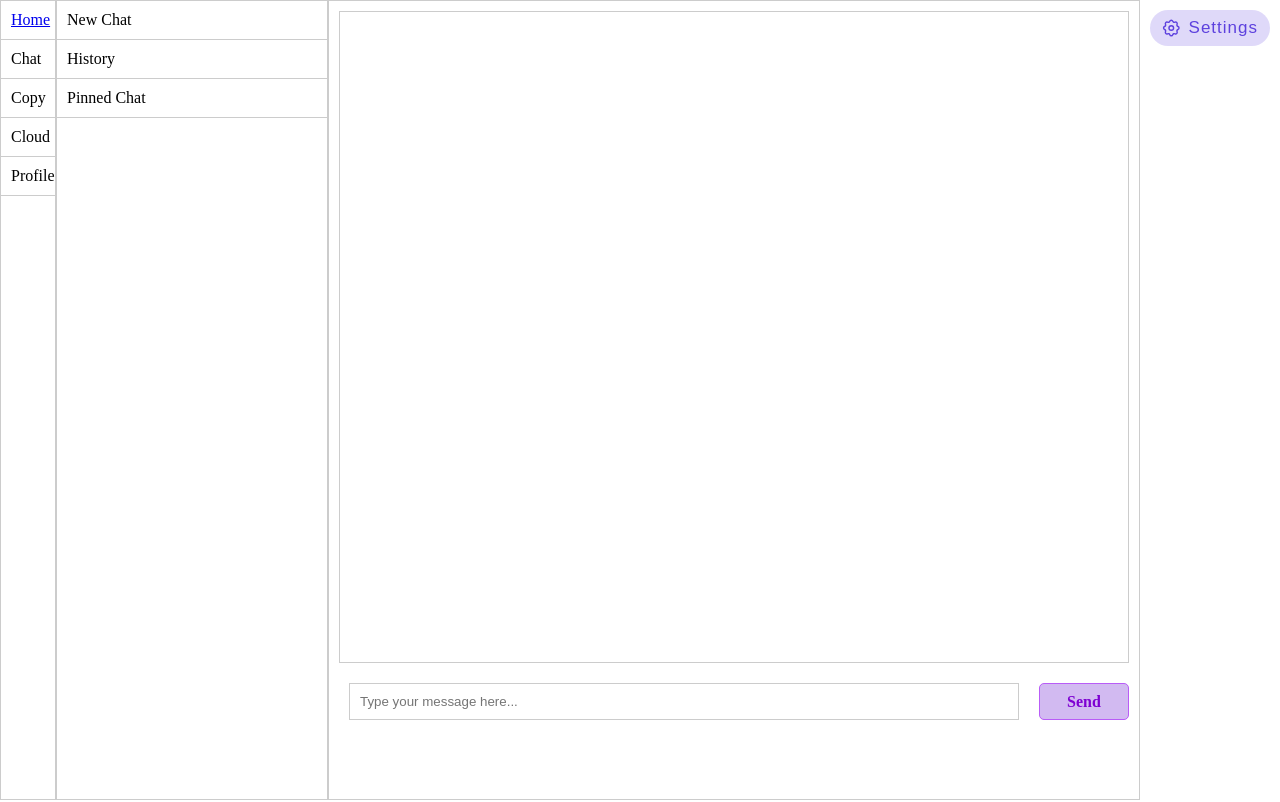
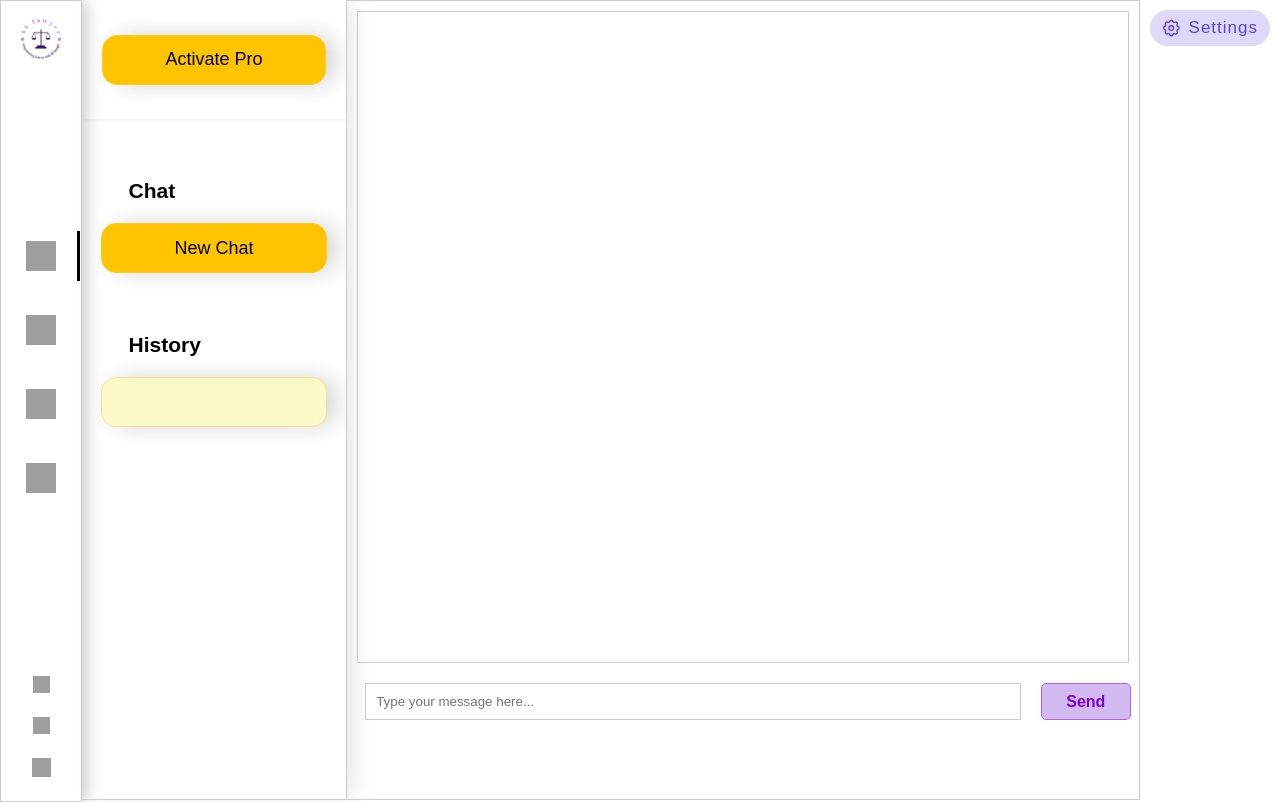
Before and after one commit to aniketsharma953/Legal-bot, a Flask app: page /newpage in a window 1280 px wide. Run offline with Flask 3, Linux system fonts and the light colour scheme; parts of the project's set-up code (start-up, migrations or seed data) failed here and were passed over; grey boxes are pictures that could not be loaded.

Commit message:
Changes in the project design

```diff
--- a/static/css/styles2.css
+++ b/static/css/styles2.css
@@ -2,16 +2,38 @@ body,
 html {
   height: 100%;
   margin: 0;
+  font-family: Red Hat Display, sans-serif;
 }
 .container {
   display: flex;
   height: 100%;
 }
 .left {
-  flex: 0.2;
+  display: flex;
+  flex-direction: column; /* Arrange children vertically */
+  justify-content: space-between; /* Distribute children with equal space between them */
+  height: 100vh;
   border: 1px solid #ccc;
   overflow-y: auto;
+  width: 5rem;
+  box-shadow: 5px 0 15px rgba(0, 0, 0, 0.2);
 }
+
+#options {
+  align-self: center; /* Center the second child div vertically */
+}
+
+#options > .option {
+  margin-bottom: 10px;
+  text-align: center;
+  padding: 10px; /* Add space between child divs */
+}
+
+#options > div {
+  margin-top: 20px;
+  border: none;
+}
+
 .navigation-card {
   width: fit-content;
   height: fit-content;
@@ -43,7 +65,12 @@ html {
 .middle {
   flex: 1;
   border: 1px solid #ccc;
+  width: 100%;
   overflow-y: auto;
+  display: flex;
+  flex-direction: column;
+  border: white;
+  box-shadow: 10px 0 25px -3px rgba(0, 0, 0, 0.1);
 }
 .right {
   flex: 3;
@@ -132,8 +159,9 @@ html {
   margin: 10px;
   padding: 10px;
   max-width: 500px;
-  background-color: #05bcff;
+  background-color: #000000;
   border-radius: 5px;
+  color: white;
 }
 
 .bot-message {
@@ -141,9 +169,10 @@ html {
   float: left;
   padding: 10px;
   max-width: 500px;
-  background-color: #00ff55;
+  background-color: #fefefe;
   border-radius: 5px;
   margin: 10px;
+  color: black;
 }
 
 .hidden {
@@ -195,3 +224,116 @@ html {
     transform: translate(0.1px);
   }
 }
+
+.option-img {
+  transition: transform 0.3s ease; /* Add smooth transition */
+}
+
+.option-img:hover {
+  transform: scale(1.1); /* Increase scale for active option */
+}
+
+.home {
+  width: 50px;
+  height: 50px;
+  padding: 10px;
+  display: flex;
+  justify-content: center;
+  align-items: center;
+  margin-top: 5px;
+  text-align: center;
+  align-self: center;
+}
+
+.menu {
+  width: 50px;
+  padding: 10px;
+  display: flex;
+  flex-direction: column;
+  justify-content: center;
+  align-items: center;
+  margin-top: 5px;
+  align-self: center;
+}
+
+.menu > div {
+  margin: 10px;
+  text-align: center;
+}
+
+.option {
+  position: relative; /* Position the container relatively */
+}
+
+.option::after {
+  content: "";
+  position: absolute;
+  top: 0;
+  right: -14.2px; /* Adjust as needed */
+  width: 3px;
+  height: 93%;
+  background-color: black;
+  display: none; /* Initially hide the line */
+}
+
+.option.active::after {
+  display: block; /* Show the line when option is active */
+}
+
+#pro {
+  height: 120px;
+  width: auto;
+  border: white;
+  box-shadow: 1px 0 5px rgba(0, 0, 0, 0.1);
+  display: flex;
+  justify-content: center;
+  align-items: center;
+}
+
+.active-pro {
+  display: flex;
+  justify-content: center;
+  align-items: center;
+  font-size: 18px;
+  padding: 6px 12px;
+  gap: 8px;
+  height: 36px;
+  width: 200px;
+  border: none;
+  background: #ffc400;
+  border-radius: 15px;
+  cursor: pointer;
+  margin: 10px;
+  border: 1px solid #ffcc23;
+  box-shadow: 10px 0 25px -3px rgba(0, 0, 0, 0.2);
+}
+
+#tabs {
+  height: 100vh;
+}
+
+.chat-button {
+  display: flex;
+  justify-content: center;
+  align-items: center;
+}
+
+.chat {
+  margin: 50px 0px;
+  display: flex;
+  flex-direction: column;
+  justify-content: center;
+  align-items: center;
+}
+
+.lable_chat {
+  width: 70%;
+  font-size: 21px;
+  font-weight: bolder;
+  margin-bottom: 10px;
+}
+
+#history {
+  border: 1px solid #fae191;
+  background-color: rgb(253, 250, 202);
+}
--- a/static/js/script2.js
+++ b/static/js/script2.js
@@ -55,10 +55,36 @@ document.addEventListener("DOMContentLoaded", async function () {
     }
   });
 
-  var chatOption = document.getElementById("chat");
-  var middleDiv = document.getElementById("middle");
+  const middleDiv = document.getElementById("middle");
+  const options = document.querySelectorAll(".option"); // Corrected selector
+  const optionsImages = document.querySelectorAll(".option-img"); // Corrected selector
+  const alterImages = [
+    "https://img.icons8.com/ios-filled/50/speech-bubble-with-dots.png",
+    "https://img.icons8.com/ios-filled/50/google-docs.png",
+    "https://img.icons8.com/ios-filled/50/cloud.png",
+    "https://img.icons8.com/fluency-systems-filled/48/user.png",
+  ];
 
-  chatOption.addEventListener("click", function () {
-    middleDiv.classList.toggle("hidden");
+  const imageSrc = Array.from(optionsImages).map((element) => {
+    // Corrected method
+    return element.src;
+  });
+
+  optionsImages[0].src = alterImages[0];
+  options[0].classList.add("active");
+
+  options.forEach((element, index) => {
+    element.addEventListener("click", function () {
+      optionsImages.forEach((img, i) => {
+        img.src = imageSrc[i];
+      });
+
+      options.forEach((option) => {
+        option.classList.remove("active");
+      });
+
+      optionsImages[index].src = alterImages[index];
+      element.classList.add("active");
+    });
   });
 });
--- a/templates/newpage.html
+++ b/templates/newpage.html
@@ -13,18 +13,104 @@
   <body>
     <div class="container">
       <div class="left">
-        <div class="option"><a href="/">Home</a></div>
-        <div class="option" id="chat">Chat</div>
-        <!-- Added id "chat" to the Chat option -->
-        <div class="option">Copy</div>
-        <div class="option">Cloud</div>
-        <div class="option">Profile</div>
+        <div class="home">
+          <a href="/">
+            <img
+              width="40"
+              height="40"
+              src="{{ url_for('static',filename='img/png/logo-no-background.png') }}"
+              alt=""
+            />
+          </a>
+        </div>
+        <div id="options">
+          <div class="option" id="chat">
+            <img
+              width="30"
+              height="30"
+              src="https://img.icons8.com/ios/50/speech-bubble-with-dots--v1.png"
+              alt="chat-message--v1"
+              class="option-img"
+            />
+          </div>
+          <div class="option">
+            <img
+              width="30"
+              height="30"
+              src="https://img.icons8.com/ios/50/google-docs.png"
+              alt="google-docs"
+              class="option-img"
+            />
+          </div>
+          <div class="option">
+            <img
+              width="30"
+              height="30"
+              src="https://img.icons8.com/ios/50/cloud--v1.png"
+              alt="cloud--v1"
+              class="option-img"
+            />
+          </div>
+          <div class="option">
+            <img
+              width="30"
+              height="30"
+              src="https://img.icons8.com/fluency-systems-regular/48/user--v1.png"
+              alt="user"
+              class="option-img"
+            />
+          </div>
+        </div>
+        <div class="menu">
+          <div>
+            <img
+              width="17"
+              height="17"
+              src="https://img.icons8.com/ios/50/info--v1.png"
+              alt="info--v1"
+            />
+          </div>
+          <div>
+            <img
+              width="17"
+              height="17"
+              src="https://img.icons8.com/fluency-systems-regular/48/appointment-reminders--v1.png"
+              alt="appointment-reminders--v1"
+            />
+          </div>
+          <div>
+            <img
+              width="19"
+              height="19"
+              src="https://img.icons8.com/external-glyph-silhouettes-icons-papa-vector/78/external-Light-Mode-interface-glyph-silhouettes-icons-papa-vector.png"
+              alt="external-Light-Mode-interface-glyph-silhouettes-icons-papa-vector"
+            />
+          </div>
+        </div>
       </div>
       <div class="middle" id="middle">
         <!-- Added id "middle" to the middle div -->
-        <div class="option">New Chat</div>
-        <div class="option">History</div>
-        <div class="option">Pinned Chat</div>
+        <div class="option" id="pro">
+          <div class="active-pro">Activate Pro</div>
+        </div>
+        <div class="option" id="tabs">
+          <div class="chat">
+            <div class="lable_chat">
+              <lable class="name"> Chat </lable>
+            </div>
+            <div class="chat-button">
+              <div class="active-pro">New Chat</div>
+            </div>
+          </div>
+          <div class="chat">
+            <div class="lable_chat">
+              <lable class="name"> History </lable>
+            </div>
+            <div class="chat-button">
+              <div class="active-pro" id="history"></div>
+            </div>
+          </div>
+        </div>
       </div>
       <div class="right">
         <div class="display-screen" id="display"></div>
@@ -60,6 +146,7 @@
         </button>
       </div>
     </div>
+
     <script src="{{url_for('static', filename= 'js/script2.js')}}"></script>
   </body>
 </html>
```
Also changed, not shown: static/img/download.svg (added), static/img/png/logo-black.png (added), static/img/png/logo-color.png (added), static/img/png/logo-no-background.png (added), static/img/png/logo-white.png (added).
